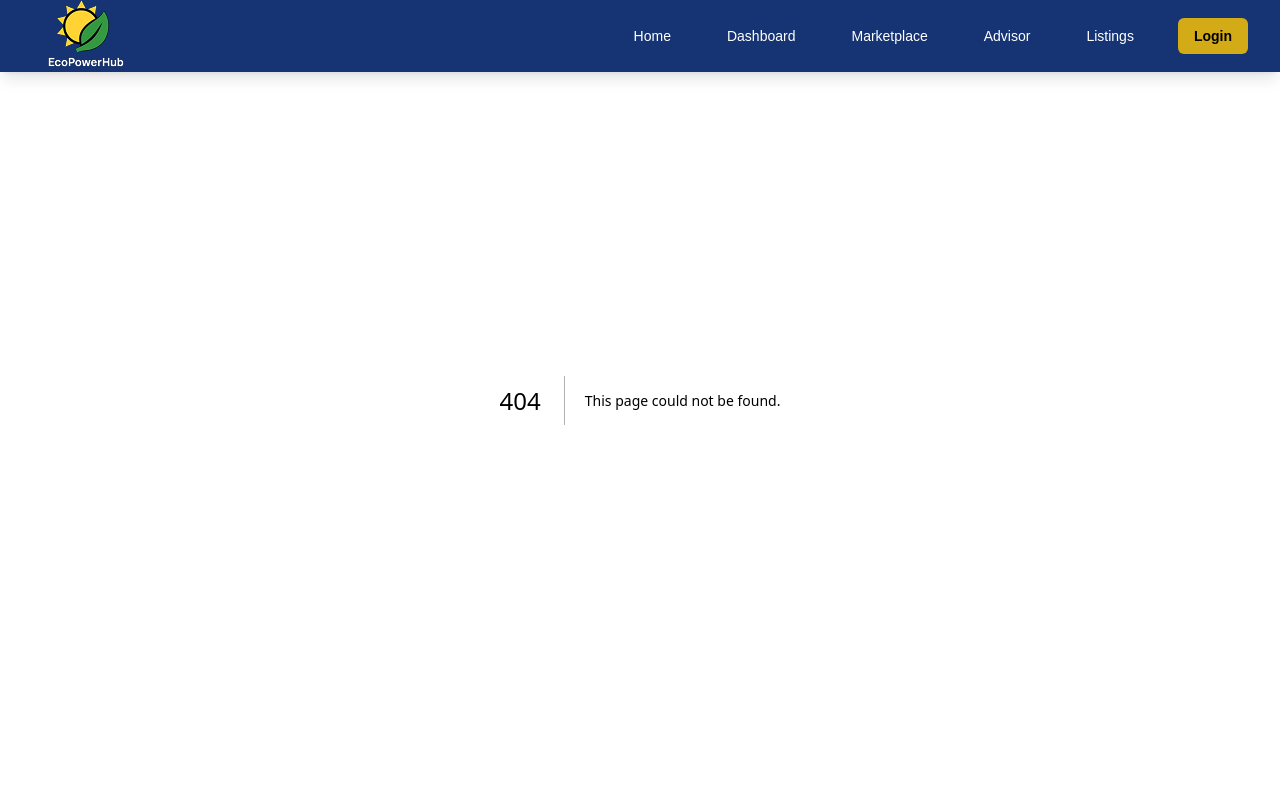
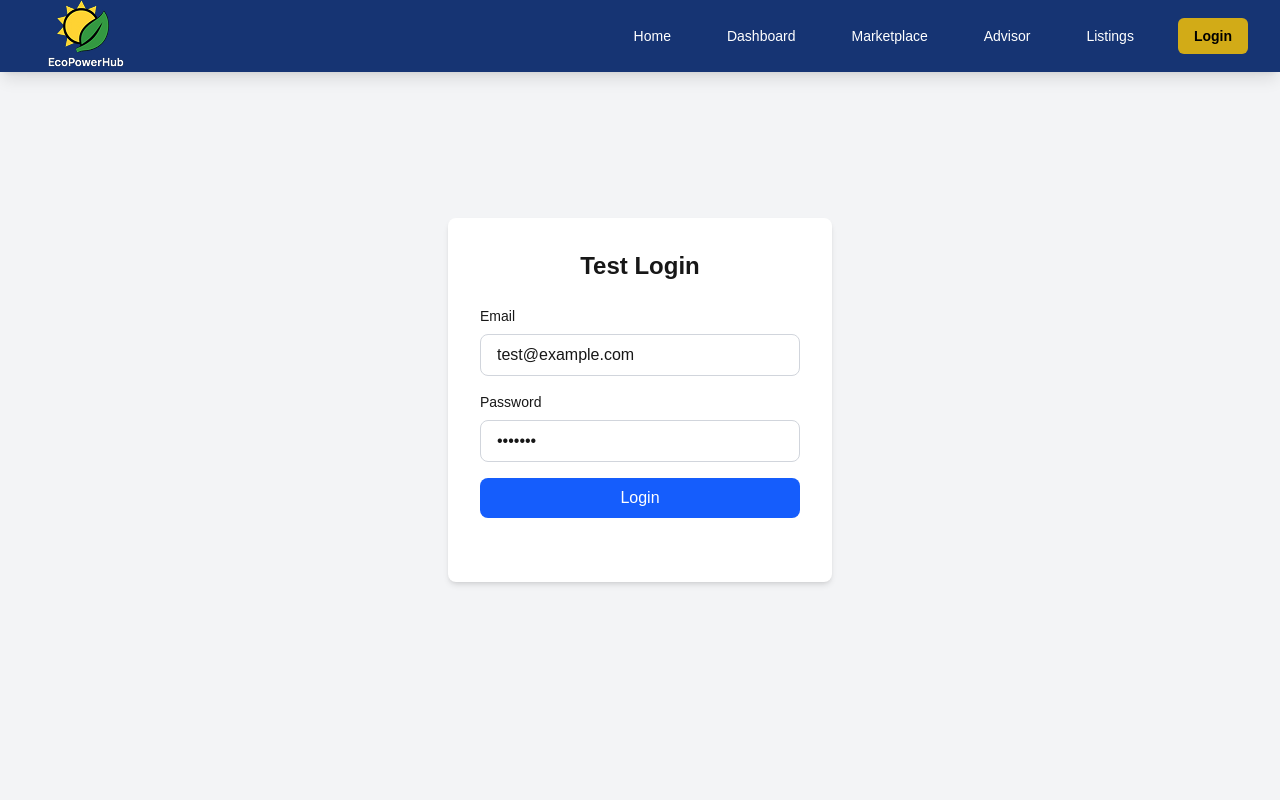
Before and after one commit to lewys-miugo/eco_hub, a Next.js app in the folder frontend/: page /test-login in a window 1280 px wide. Before the commit this address had no page. Shown: the top 800 px of the page. Built offline with nearby package versions, Linux system fonts and the light colour scheme.

Commit message:
Fix test-login route path for Next.js app router

```diff
--- /dev/null
+++ b/frontend/app/test-login/page.jsx
@@ -0,0 +1,77 @@
+'use client';
+
+import { useState } from 'react';
+import { useRouter } from 'next/navigation';
+
+export default function TestLogin() {
+  const [email, setEmail] = useState('test@example.com');
+  const [password, setPassword] = useState('test123');
+  const [message, setMessage] = useState('');
+  const router = useRouter();
+
+  const handleLogin = async (e) => {
+    e.preventDefault();
+    setMessage('Logging in...');
+
+    try {
+      const response = await fetch('http://localhost:5000/api/v1/auth/login', {
+        method: 'POST',
+        headers: {
+          'Content-Type': 'application/json',
+        },
+        body: JSON.stringify({ email, password }),
+      });
+
+      const data = await response.json();
+
+      if (response.ok) {
+        localStorage.setItem('token', data.access_token);
+        setMessage('Login successful! Token saved to localStorage.');
+        setTimeout(() => {
+          router.push('/advisor');
+        }, 2000);
+      } else {
+        setMessage(`Error: ${data.error}`);
+      }
+    } catch (error) {
+      setMessage(`Error: ${error.message}`);
+    }
+  };
+
+  return (
+    <div className="min-h-screen flex items-center justify-center bg-gray-100">
+      <div className="bg-white p-8 rounded-lg shadow-md w-96">
+        <h2 className="text-2xl font-bold mb-6 text-center">Test Login</h2>
+        <form onSubmit={handleLogin} className="space-y-4">
+          <div>
+            <label className="block text-sm font-medium mb-2">Email</label>
+            <input
+              type="email"
+              value={email}
+              onChange={(e) => setEmail(e.target.value)}
+              className="w-full px-4 py-2 border border-gray-300 rounded-lg focus:outline-none focus:ring-2 focus:ring-blue-500"
+              required
+            />
+          </div>
+          <div>
+            <label className="block text-sm font-medium mb-2">Password</label>
+            <input
+              type="password"
+              value={password}
+              onChange={(e) => setPassword(e.target.value)}
+              className="w-full px-4 py-2 border border-gray-300 rounded-lg focus:outline-none focus:ring-2 focus:ring-blue-500"
+              required
+            />
+          </div>
+          <button
+            type="submit"
+            className="w-full bg-blue-600 text-white py-2 rounded-lg hover:bg-blue-700 transition-colors"
+          >
+            Login
+          </button>
+          <p className="text-sm text-gray-600 text-center mt-4">{message}</p>
+        </form>
+      </div>
+    </div>
+  );
+}
```
